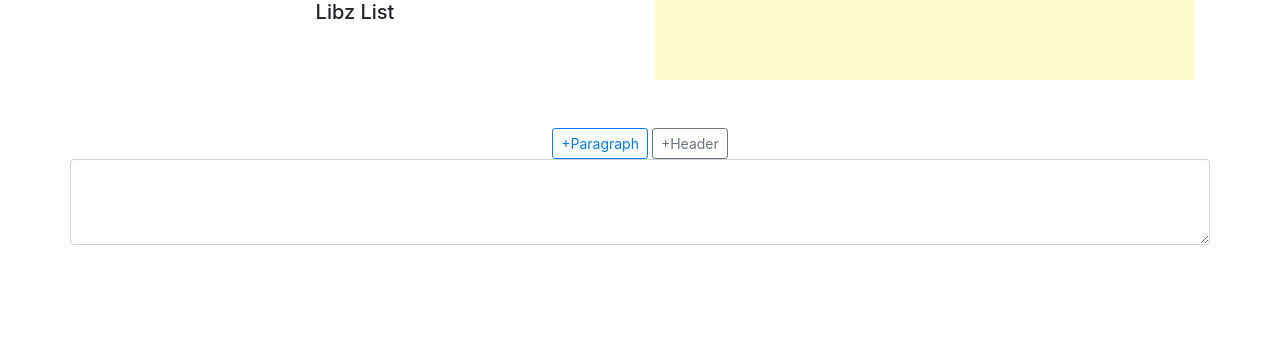
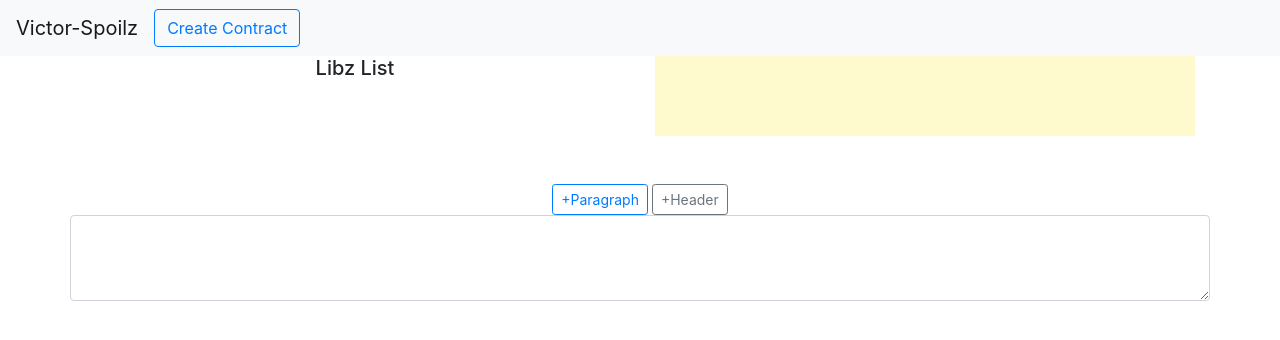
Before and after one commit to bswiswa/vs, a React (Create React App) app: page / in a window 1280 px wide. Shown: the top 340 px of the page. Built offline with nearby package versions, Linux system fonts and the light colour scheme.

Commit message:
Enable editing of libz names. Create two modes - Contract and Template

```diff
--- a/src/App.js
+++ b/src/App.js
@@ -3,12 +3,13 @@ import 'bootstrap/dist/css/bootstrap.min.css';
 import Editor from "./components/Editor";
 import Draft from "./components/Draft";
 import LibzEditor from "./components/LibzEditor";
-import { Container, Col, Row } from "react-bootstrap";
+import { Container, Col, Row, Button, Navbar } from "react-bootstrap";
 import { useState } from "react";
 
 function App() {
   let [libz, setLibz] = useState([]);
   let [text, setText] = useState([]);
+  let [mode, setMode] = useState("template");
 
   const addToText = (txt, type) => {
       setText([...text, { type, payload: txt }]);
@@ -66,21 +67,38 @@ function App() {
 
   return (
     <div className="App">
+      <Navbar bg="light" variant="light">
+        <Navbar.Brand href="#home">Victor-Spoilz</Navbar.Brand>
+          <Button
+            variant={mode === "template" ? "outline-primary": "outline-success"} id="change-mode"
+            onClick={() => setMode(mode === "template" ? "contract" : "template")}
+          >
+            {mode === "template" ? "Create Contract" : "Create template"}
+          </Button>
+      </Navbar>
       <Container>
         <Row>
           <Col>
-            <LibzEditor libz={libz}/>
+            <LibzEditor
+              libz={libz}
+              setLibz={setLibz}
+              text={text}
+              setText={setText}
+              mode={mode}/>
           </Col>
           <Col>
-            <Draft text={text}/>
+            <Draft text={text} mode={mode}/>
           </Col>
         </Row>
+        {mode === "template" ?
         <Row>
           <Editor
             onAddParagraph={handleAddParagraph}
             onAddHeader={handleAddHeader}
           />
         </Row>
+        : null}
+
       </Container>
 
     </div>
--- a/src/components/LibzEditor.js
+++ b/src/components/LibzEditor.js
@@ -1,9 +1,53 @@
 import "../styles/LibzEditor.css";
+import {Row, Col, Form, InputGroup} from 'react-bootstrap';
 
-const LibzEditor = ({libz}) => {
-    console.log(libz);
+const LibzEditor = ({libz, setLibz, mode, text, setText}) => {
+
+    const handleLibzNameChange = (e) => {
+        let newlibz = e.target.value;
+        let previous_name_index = parseInt(e.target.getAttribute("libz-index"));
+        let oldlibz = "{{" + libz[previous_name_index] + "}}";
+        let txt = text;
+        txt = txt.map(({type, payload}) => {
+            return { type, payload: convert(payload, newlibz, oldlibz) }
+        });
+        setText(txt);
+        let libzArr = libz;
+        libzArr[previous_name_index] = newlibz;
+        setLibz(libzArr);
+    };
+
+    const convert = (str, newlibz, oldlibz) => {
+        // return an evaluated template string
+        const replacer = (match, p1, p2, p3) => {
+            var replacement =  p2 === oldlibz ? "{{" + newlibz + "}}" : p2;
+            return [p1, replacement, p3].join("");
+        }
+        var regex = new RegExp(`([^(${oldlibz})]*)(${oldlibz})([^(${oldlibz})]*)`, "g");
+        str = str.replace(regex, replacer);
+        return str;
+    };
+
     let libzElements = libz.map((libzName, index) => {
-            return <li key={index}>{libzName}</li>;
+            return mode === "template" ?
+            <Form.Group as={Row} key={index} >
+                <Col>
+                <Form.Control type="text" placeholder={libzName}
+                    libz-index={index}
+                    value={libzName}
+                    onChange={handleLibzNameChange}
+                />
+                </Col>
+            </Form.Group> :
+                <InputGroup className="mb-3" key={index}>
+                    <InputGroup.Prepend>
+                    <InputGroup.Text>{libzName}</InputGroup.Text>
+                    </InputGroup.Prepend>
+                    <Form.Control placeholder={libzName + " value"}
+                        libz-index={index}
+                    />
+                </InputGroup>
+                ;
         });
 
     return (
--- a/src/styles/LibzEditor.css
+++ b/src/styles/LibzEditor.css
@@ -0,0 +1,4 @@
+#libz-editor {
+    max-height: 20em;
+    overflow: scroll;
+}
```
Also changed, not shown: 1 other file (tests, documents, lock files or other folders).
